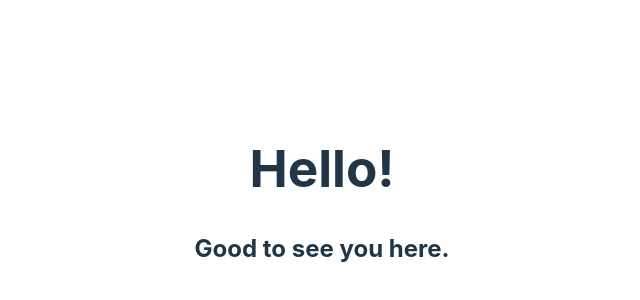
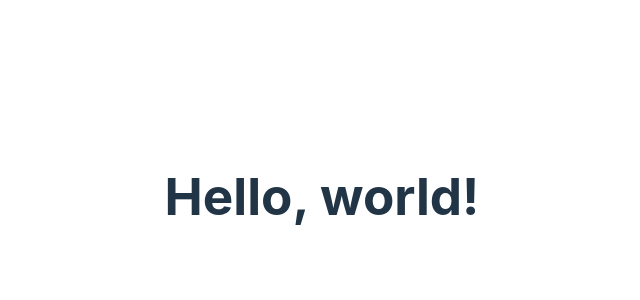
Before and after one commit to petrj99/NNPIA_CV08, a React (Vite) app: page / in a window 1280 px wide. Shown: the part 204-504 px from the top of the page, without its empty margins (318-958 px from the left). Built offline with nearby package versions, Linux system fonts and the light colour scheme.

Commit message:
Commit part of step 1

```diff
--- a/src/App.jsx
+++ b/src/App.jsx
@@ -1,4 +1,4 @@
-import { useState } from 'react'
+import React, { useState } from 'react'
 import reactLogo from './assets/react.svg'
 import viteLogo from '/vite.svg'
 import './App.css'
@@ -7,11 +7,10 @@ import ReactDOM from "react-dom/client";
 function App() {
   const [count, setCount] = useState(0)
     const root = ReactDOM.createRoot(document.getElementById('root'));
-    const element = (
-        <div>
-            <h1>Hello!</h1>
-            <h2>Good to see you here.</h2>
-        </div>
+    const element = React.createElement(
+        'h1',
+        {className: 'greeting'},
+        'Hello, world!'
     );
 
     root.render(element);
```
